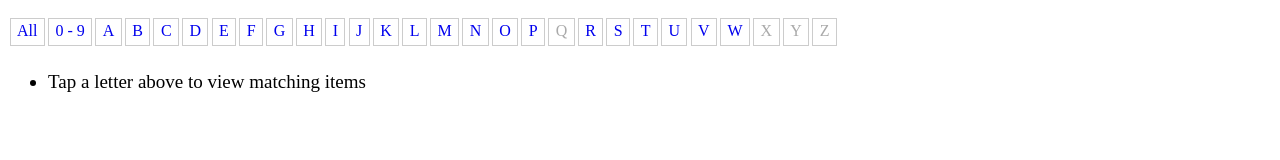
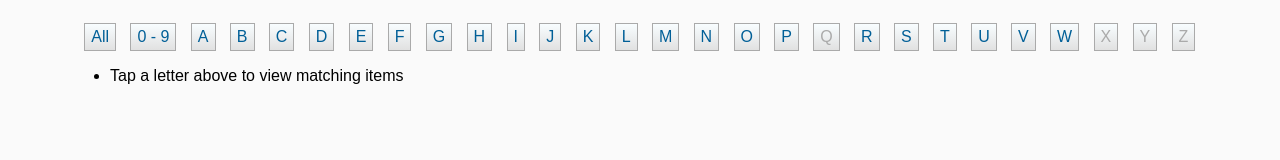
Before and after one commit to elliottprogrammer/alphaListNav.js, a website: page demos/index.html in a window 1280 px wide. Drawn offline with Linux system fonts and the light colour scheme.

Commit message:
Add grunt-umd

```diff
--- a/alphaListNav.scss
+++ b/alphaListNav.scss
@@ -1,6 +1,10 @@
 body {
-    font-size: 19px;
+    font-family: sans-serif;
+    font-weight: 400;
+    font-size: 16px;
+    background-color: #fafafa;
 }
+
 .alpha-list-wrapper, #no-match {
     display: none;
 }
@@ -10,25 +14,42 @@ body {
 }
 
 #alpha-nav {
-    padding-top: 10px;
+    padding-top: 15px;
     display: flex;
     flex-wrap: wrap;
+    justify-content: space-evenly;
 }
 
 .character-element {
     position: relative;
-    background-color: transparent;
-    border: 1px solid #ccc;
-    padding: 0.4rem;
-    margin: 0 0.1rem 0.4rem;
-    font-size: 1rem;
     text-decoration: none;
-    line-height: 0.8;
+    text-align: center;
+    line-height: 1;
+    padding: 5px 5px 0;
+    color: #005f97;
+    border-bottom: 1px solid #005f97
+}
+
+.character-element {
+    position: relative;
+    text-decoration: none;
+    text-align: center;
+/*     font-size: 1.2em; */
+    line-height: 1;
+    padding: 5px 6px;
+    color: #005f97;
+    border: 1px solid #aaa;
+    background: rgb(2,0,36);
+    background: linear-gradient(180deg, rgba(2,0,36,1) 0%, rgba(248,253,255,1) 0%, rgba(225,225,225,1) 100%);
+}
+
+.alphaNav-count-elem {
+
 }
 
 .character-element:not(.disabled):hover,
 .character-element:not(.disabled):active {
-    background-color: #ccc;
+    background: #ccc;
     cursor: pointer;
 }
 
--- a/demos/index.html
+++ b/demos/index.html
@@ -5,9 +5,20 @@
     <meta name="viewport" content="width=device-width, initial-scale=1.0">
     <meta http-equiv="X-UA-Compatible" content="ie=edge">
     <link rel="stylesheet" href="../dist/alphaListNav.css">
+    <style>
+        .container {
+            width: 100%;
+            max-width: 1140px;
+            padding-right: 15px;
+            padding-left: 15px;
+            margin-right: auto;
+            margin-left: auto;
+        }
+    </style>
     <title>Alphebetical List Nav</title>
 </head>
 <body>
+    <div class="container">
         <ul id="list-nav" class="list-nav">
             <li class="ln--"><a href="#">Äpfel</a></li>
             <li class="ln--"><a href="#">Über alle</a></li>
@@ -360,6 +371,7 @@
             </li>
             <li class="ln-no-match listNavHide">No matching entries</li>
         </ul> -->
+    </div>
 
     <script src="../alphaListNav.js"></script>
     <!-- <script src="../alphaListNav.js"></script> -->
--- a/gruntfile.js
+++ b/gruntfile.js
@@ -1,9 +1,33 @@
 
 const sass = require('node-sass');
 
-module.exports = function(grunt) {
+module.exports = function (grunt) {
   grunt.initConfig({
     pkg: grunt.file.readJSON('package.json'),
+    umd: {
+      all: {
+        options: {
+          src: 'alphaListNav.js',
+          dest: 'dist/alphaNistNav.min.js', // optional, if missing the src will be used
+
+          // optional, a template from templates subdir
+          // can be specified by name (e.g. 'umd'); if missing, the templates/umd.hbs
+          // file will be used from [libumd](https://github.com/bebraw/libumd)
+          // template: 'path/to/template.hbs',
+
+          // objectToExport: 'library', // optional, internal object that will be exported
+          // amdModuleId: 'id', // optional, if missing the AMD module will be anonymous
+          // globalAlias: 'alias', // optional, changes the name of the global variable
+
+          // deps: { // optional, `default` is used as a fallback for rest!
+          //   'default': ['foo', 'bar'],
+          //   amd: ['foobar', 'barbar'],
+          //   cjs: ['foo', 'barbar'],
+          //   global: ['foobar', {depName: 'param'}]
+          // }
+        }
+      }
+    },
     babel: {
       options: {
         sourceMap: true,
@@ -47,7 +71,7 @@ module.exports = function(grunt) {
     cssmin: {
       target: {
         files: {
-                    'dist/alphaListNav.min.css' : ['dist/alphaListNav.css'],
+          'dist/alphaListNav.min.css': ['dist/alphaListNav.css'],
         }
       }
     }
@@ -58,11 +82,13 @@ module.exports = function(grunt) {
   grunt.loadNpmTasks('grunt-contrib-uglify');
   grunt.loadNpmTasks('grunt-sass');
   grunt.loadNpmTasks('grunt-contrib-cssmin');
+  grunt.loadNpmTasks('grunt-umd');
 
 
   grunt.registerTask('default', [
     'babel',
     'uglify',
+    'umd:all',
     'sass',
     'cssmin',
   ]);
--- a/package.json
+++ b/package.json
@@ -37,6 +37,7 @@
     "grunt-contrib-cssmin": "^3.0.0",
     "grunt-contrib-uglify": "^4.0.1",
     "grunt-sass": "^3.1.0",
+    "grunt-umd": "^3.0.0",
     "node-sass": "^4.13.1"
   }
 }
```
Also changed, not shown: dist/alphaListNav.css, dist/alphaListNav.js, dist/alphaListNav.min.css, dist/alphaNistNav.min.js, 3 other files. Lines whose indentation alone changed are shown as unchanged.
